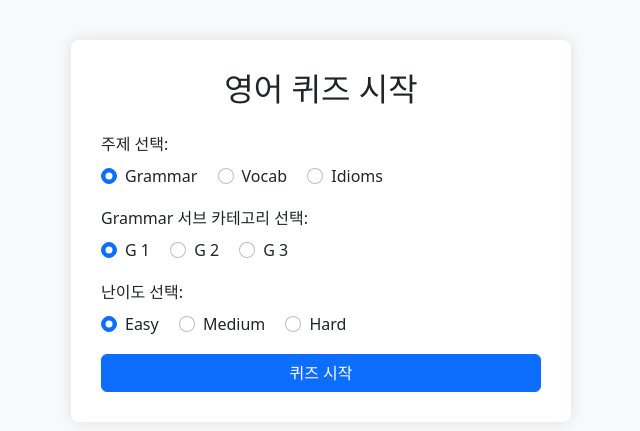
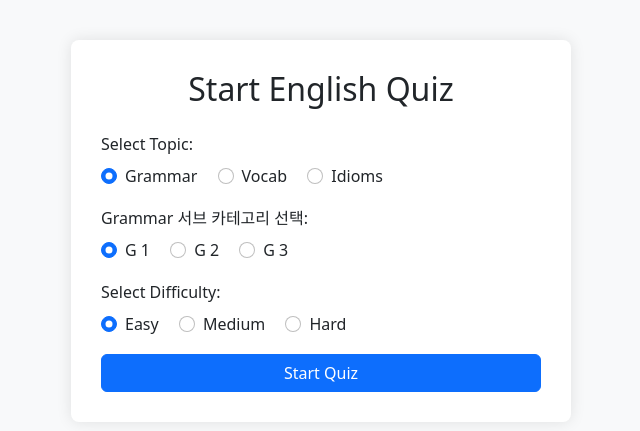
Before and after one commit to hansae0806/a4HBjei, a Flask app: page / in a window 1280 px wide. Shown: the top 431 px of the page, without its empty margins (319-959 px from the left). Run offline with Flask 2, Linux system fonts and the light colour scheme; some libraries are stand-ins or nearby versions.

Commit message:
Update index.html

```diff
--- a/templates/index.html
+++ b/templates/index.html
@@ -2,7 +2,7 @@
 <html lang="ko">
 <head>
   <meta charset="UTF-8">
-  <title>영어 퀴즈 시작</title>
+  <title>Activities for Hoobong teacher in JEI middle school</title>
   <link href="https://cdnjs.cloudflare.com/ajax/libs/bootstrap/5.2.0/css/bootstrap.min.css" rel="stylesheet">
   <style>
     body {
@@ -40,10 +40,10 @@
 </head>
 <body>
   <div class="quiz-container">
-    <h2 class="mb-4 text-center">영어 퀴즈 시작</h2>
+    <h2 class="mb-4 text-center">Start English Quiz</h2>
     <form method="POST" action="/start">
       <div class="mb-3">
-        <label class="form-label">주제 선택:</label><br>
+        <label class="form-label">Select Topic:</label><br>
         <div class="form-check form-check-inline">
           <input class="form-check-input" type="radio" name="topic" id="grammar" value="grammar" checked>
           <label class="form-check-label" for="grammar">Grammar</label>
@@ -58,7 +58,7 @@
         </div>
       </div>
       <div class="mb-3" id="sub-options">
-        <label class="form-label" id="sub-category-label">서브 카테고리 선택:</label><br>
+        <label class="form-label" id="sub-category-label">Select Sub Topic:</label><br>
         <div class="form-check form-check-inline">
           <input class="form-check-input" type="radio" name="sub_category" id="sub1" value="1" checked>
           <label class="form-check-label sub-option" for="sub1">Topic 1</label>
@@ -73,7 +73,7 @@
         </div>
       </div>
       <div class="mb-3">
-        <label class="form-label">난이도 선택:</label><br>
+        <label class="form-label">Select Difficulty:</label><br>
         <div class="form-check form-check-inline">
           <input class="form-check-input" type="radio" name="level" id="easy" value="easy" checked>
           <label class="form-check-label" for="easy">Easy</label>
@@ -87,7 +87,7 @@
           <label class="form-check-label" for="hard">Hard</label>
         </div>
       </div>
-      <button type="submit" class="btn btn-primary w-100">퀴즈 시작</button>
+      <button type="submit" class="btn btn-primary w-100">Start Quiz</button>
     </form>
   </div>
 </body>
```
